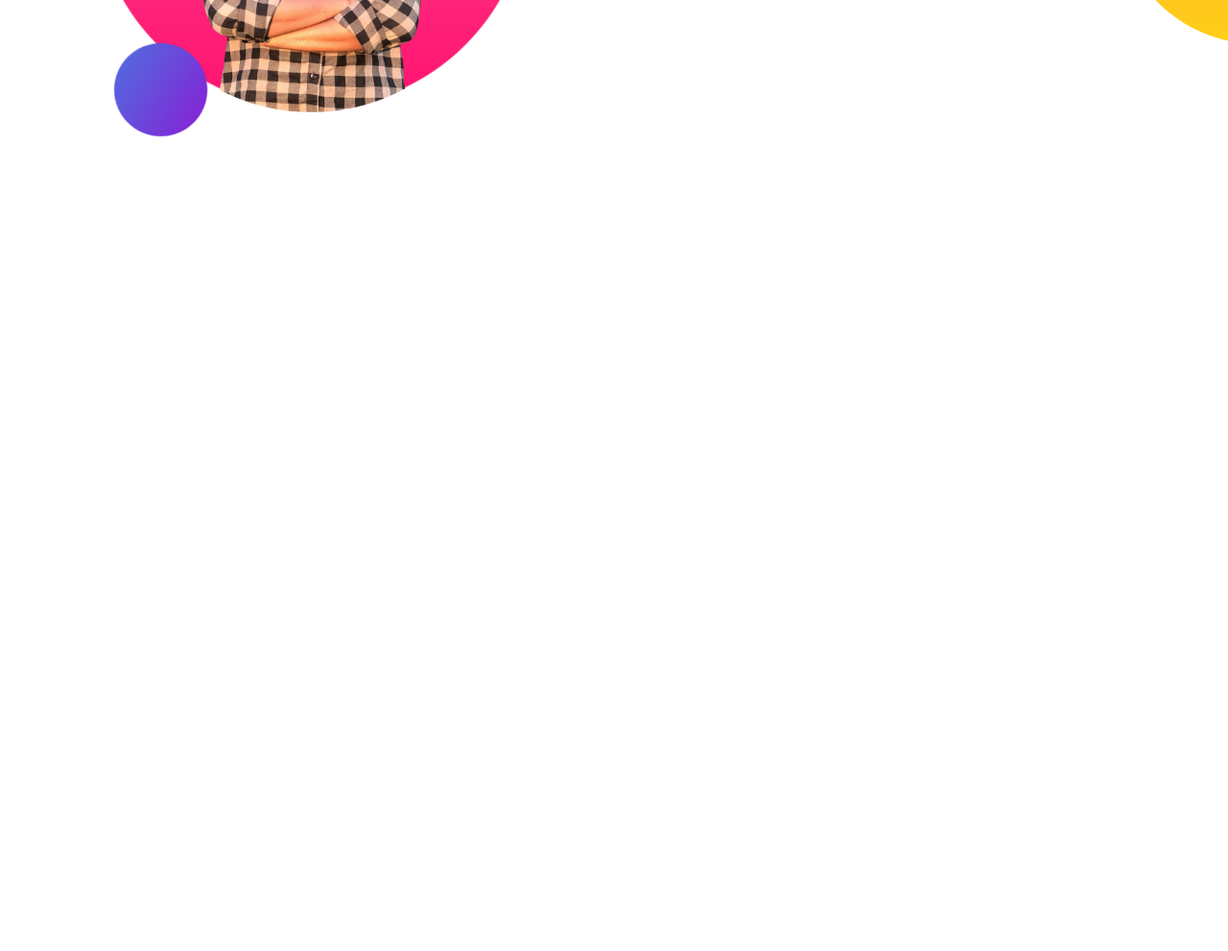
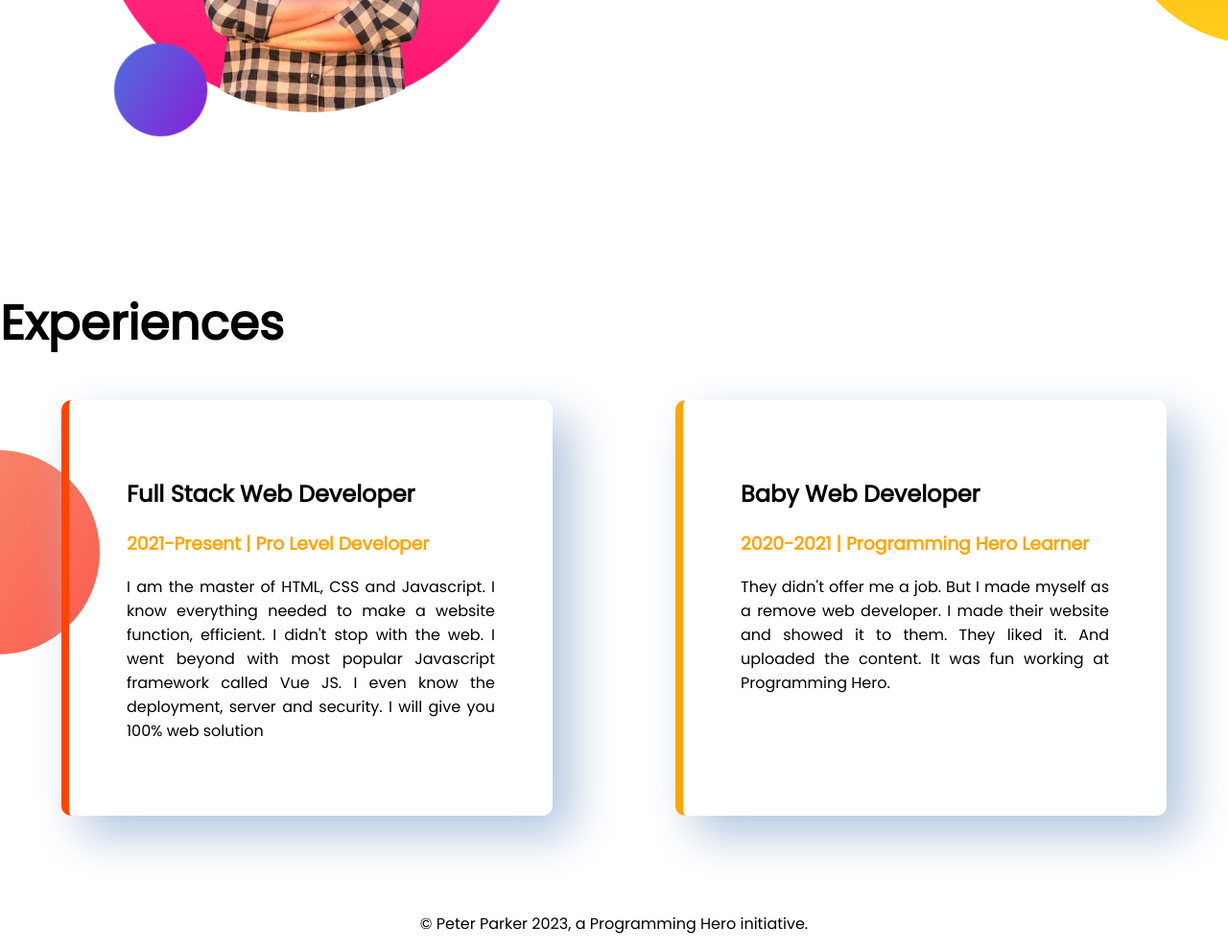
Before and after one commit to mte-tonmoy/Developer-Portfolio, a plain HTML site: page index.html in a window 1280 px wide. Shown: the part 1395-2386 px from the top of the page at 96% size. Before the commit the page ends 1695 px from the top, so only its background shows below. Drawn offline with Linux system fonts and the light colour scheme.

Commit message:
style border

```diff
--- a/index.html
+++ b/index.html
@@ -14,7 +14,7 @@
 
 <body>
 
-    <section class="top-banner">
+    <section class="top-banner  fexible">
         <div class="main">
             <h1>WELCOME To</h1>
             <h1><span>Toufique Elahi Tonmoy</span> World</h1>
@@ -45,7 +45,7 @@
         </div>
 
     </section>
-    <section class="dream-big">
+    <section class="dream-big   fexible">
         <div class="main">
             <img src="images/3.png" alt="">
         </div>
@@ -53,9 +53,35 @@
             <h2>Dream Big</h2>
             <p>I already learned the basic HTML and CSS. I can build any simple website. I can even teach my grandma how
                 to make simple website. My goal is to build 3 websites and learn advanced topics.</p>
-            <a class="resume" target="_blank" href="www.google.com">Download Resume</a>
+            <a class="resume" target="_blank" href="https://github.com/mte-tonmoy">Download Resume</a>
         </div>
     </section>
+
+    <section class="experience">
+        <h1>Experiences</h1>
+        <div class="fexible">
+            <div id="full" class="experice">
+                <h2>Full Stack Web Developer</h2>
+                <h3><span> 2021-Present | Pro Level Developer</span></h3>
+                <p>I am the master of HTML, CSS and Javascript. I know everything needed to make a website function,
+                    efficient. I didn't stop with the web. I went beyond with most popular Javascript framework called
+                    Vue
+                    JS. I even know the deployment, server and security. I will give you 100% web solution</p>
+            </div>
+            <div id="baby" class="experice">
+                <h2>Baby Web Developer</h2>
+                <h3><span>2020-2021 | Programming Hero Learner</span> </h3>
+                <p>They didn't offer me a job. But I made myself as a remove web developer. I made their website and
+                    showed
+                    it to them. They liked it. And uploaded the content. It was fun working at Programming Hero.</p>
+            </div>
+
+        </div>
+
+    </section>
 </body>
+<footer>
+    <p> © Peter Parker 2023, a Programming Hero initiative.</p>
+</footer>
 
 </html>
--- a/style.css
+++ b/style.css
@@ -15,7 +15,7 @@ img {
   height: 500px;
   width: 500px;
 }
-section {
+.fexible {
   display: flex;
   margin-bottom: 100px;
 }
@@ -51,3 +51,28 @@ section {
   background-repeat: no-repeat;
   background-position: right;
 }
+
+.experice {
+  width: 40%;
+  margin-left: 5%;
+  margin-right: 5%;
+  padding: 60px;
+  box-shadow: 20px 20px 50px lightsteelblue;
+  border-radius: 10px;
+}
+
+#baby {
+  border-left: 8px solid orange;
+}
+#full {
+  border-left: 8px solid orangered;
+}
+
+.experience {
+  background-image: url(images/exp-bg.png);
+  background-repeat: no-repeat;
+  background-position: left;
+}
+footer p {
+  text-align: center;
+}
```
